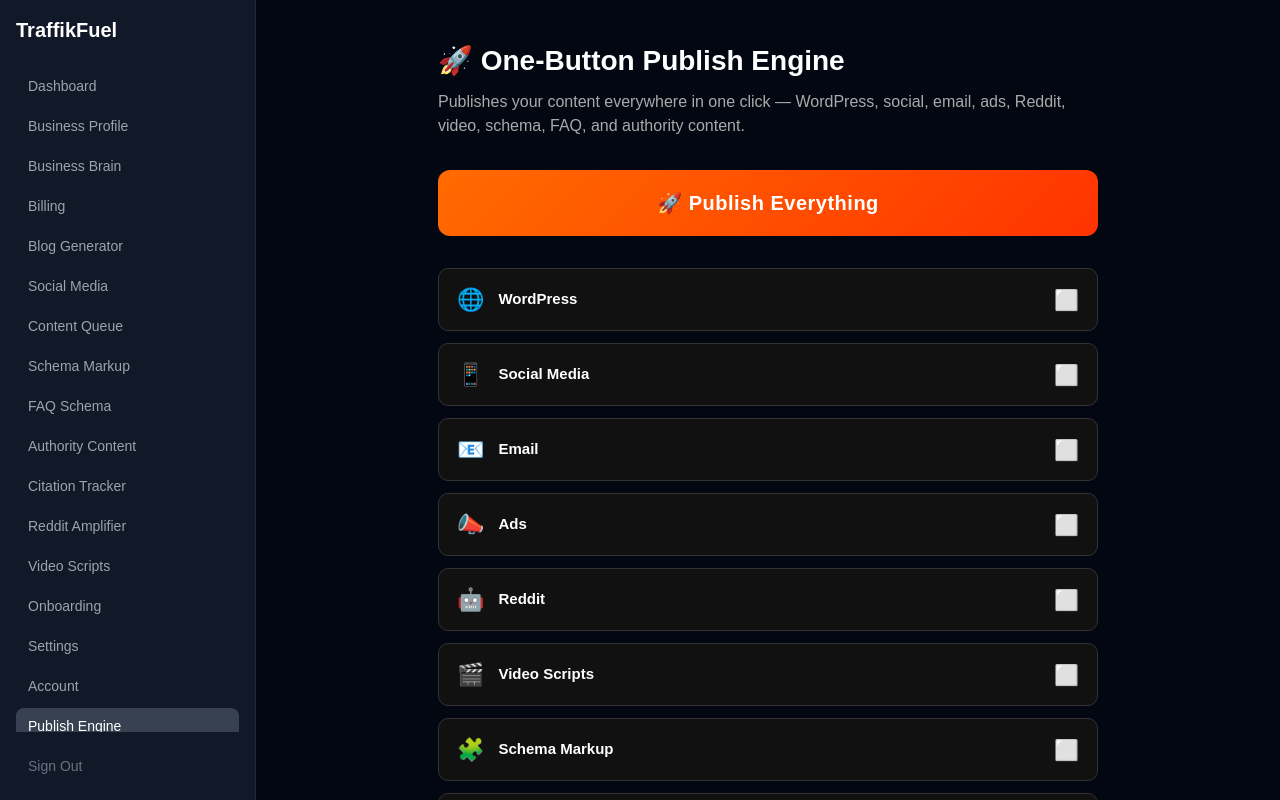
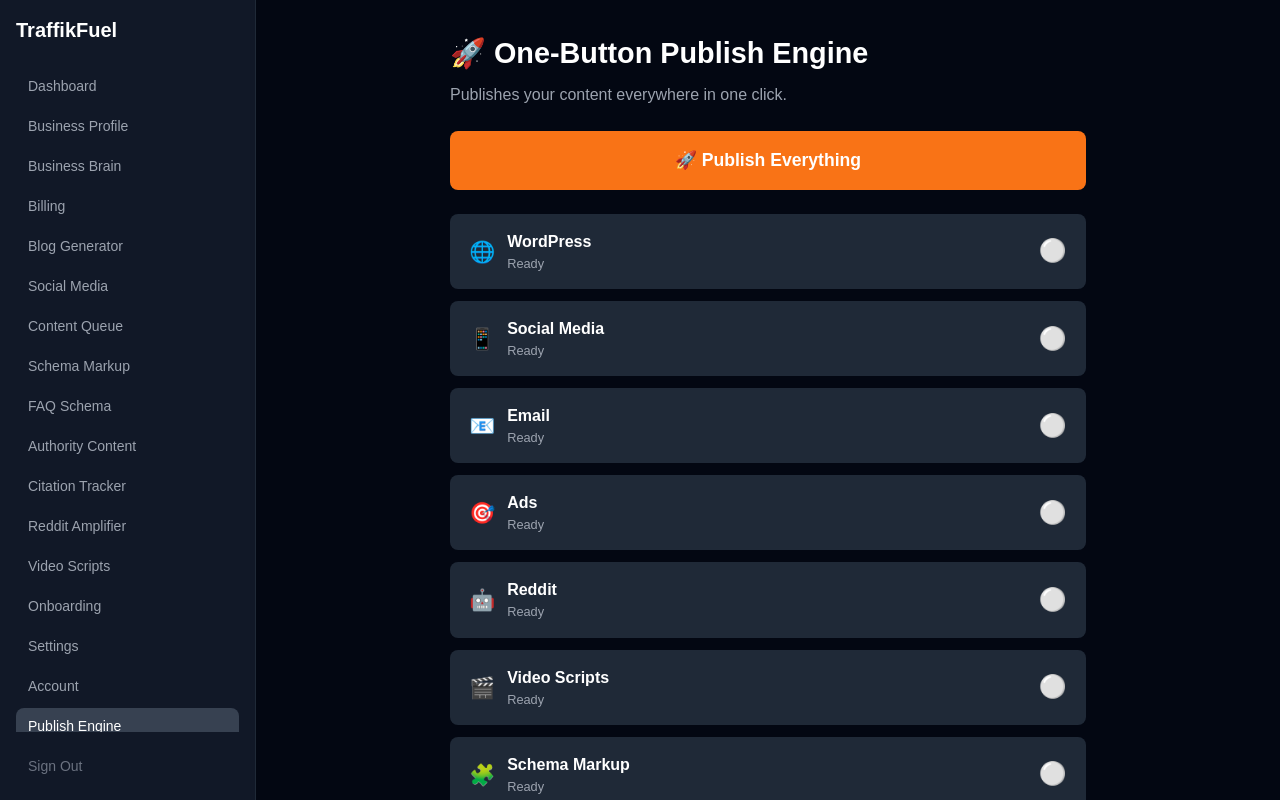
Before and after one commit to thenovarfounder-del/traffikfuel, a Next.js app: page /dashboard/content/publish in a window 1280 px wide. Built offline with nearby package versions, Linux system fonts and the light colour scheme; no server answers.

Commit message:
Fix publish engine page - pass user_id and business_id

```diff
--- a/src/app/dashboard/content/publish/page.tsx
+++ b/src/app/dashboard/content/publish/page.tsx
@@ -1,176 +1,113 @@
 // @ts-nocheck
 'use client'
-
-import { useState } from 'react'
+import { useState, useEffect } from 'react'
 import { supabase } from '@/lib/supabase'
 
 const PLATFORMS = [
   { key: 'wordpress', label: 'WordPress', icon: '🌐' },
   { key: 'social', label: 'Social Media', icon: '📱' },
   { key: 'email', label: 'Email', icon: '📧' },
-  { key: 'ads', label: 'Ads', icon: '📣' },
+  { key: 'ads', label: 'Ads', icon: '🎯' },
   { key: 'reddit', label: 'Reddit', icon: '🤖' },
   { key: 'video', label: 'Video Scripts', icon: '🎬' },
   { key: 'schema', label: 'Schema Markup', icon: '🧩' },
   { key: 'faq', label: 'FAQ Schema', icon: '❓' },
-  { key: 'authority', label: 'Authority Content', icon: '📚' },
+  { key: 'authority', label: 'Authority Content', icon: '📣' },
 ]
-
-type StatusType = 'idle' | 'running' | 'success' | 'skipped' | 'error'
-
-interface PlatformStatus {
-  status: StatusType
-  message: string
-}
 
 export default function PublishEnginePage() {
   const [publishing, setPublishing] = useState(false)
-  const [statuses, setStatuses] = useState<Record<string, PlatformStatus>>(
-    Object.fromEntries(PLATFORMS.map(p => [p.key, { status: 'idle', message: '' }]))
-  )
+  const [statuses, setStatuses] = useState({})
+  const [userId, setUserId] = useState(null)
+  const [businessId, setBusinessId] = useState(null)
   const [done, setDone] = useState(false)
 
-  const updateStatus = (key: string, status: StatusType, message: string) => {
-    setStatuses(prev => ({ ...prev, [key]: { status, message } }))
+  useEffect(() => {
+    async function load() {
+      const { data: { user } } = await supabase.auth.getUser()
+      if (!user) return
+      setUserId(user.id)
+      const { data: profile } = await supabase
+        .from('business_profiles')
+        .select('id')
+        .eq('user_id', user.id)
+        .single()
+      if (profile) setBusinessId(profile.id)
     }
+    load()
+  }, [])
 
-  const handlePublish = async () => {
+  async function handlePublish() {
+    if (!userId || !businessId) {
+      alert('No business profile found. Please complete your Business Profile first.')
+      return
+    }
     setPublishing(true)
     setDone(false)
-    setStatuses(Object.fromEntries(PLATFORMS.map(p => [p.key, { status: 'idle', message: '' }])))
-
-    const { data: { user } } = await supabase.auth.getUser()
-    if (!user) {
-      alert('Not logged in.')
-      setPublishing(false)
-      return
-    }
-
-    const { data: profile } = await supabase
-      .from('business_profiles')
-      .select('*')
-      .eq('user_id', user.id)
-      .single()
-
-    if (!profile) {
-      alert('No business profile found. Please complete your Business Profile first.')
-      setPublishing(false)
-      return
-    }
-
-    for (const platform of PLATFORMS) {
-      updateStatus(platform.key, 'running', 'Publishing...')
+    setStatuses({})
     try {
       const res = await fetch('/api/content/publish', {
         method: 'POST',
         headers: { 'Content-Type': 'application/json' },
-          body: JSON.stringify({ platform: platform.key, userId: user.id, businessId: profile.id }),
+        body: JSON.stringify({ user_id: userId, business_id: businessId })
       })
-        const json = await res.json()
-        if (res.ok && json.success) {
-          updateStatus(platform.key, 'success', json.message || 'Published successfully')
-        } else if (json.skipped) {
-          updateStatus(platform.key, 'skipped', json.message || 'Skipped')
+      const data = await res.json()
+      if (data.results) {
+        setStatuses(data.results)
       } else {
-          updateStatus(platform.key, 'error', json.error || 'Failed')
+        alert(data.error || 'Publish failed')
       }
-      } catch (err) {
-        updateStatus(platform.key, 'error', 'Network error')
+    } catch (e) {
+      alert('Network error — please try again')
     }
-    }
-
     setPublishing(false)
     setDone(true)
   }
 
-  const getIcon = (status: StatusType) => {
-    if (status === 'idle') return '⬜'
-    if (status === 'running') return '⏳'
-    if (status === 'success') return '✅'
-    if (status === 'skipped') return '🟡'
-    if (status === 'error') return '🔴'
-    return '⬜'
+  function getColor(status) {
+    if (status === 'success') return '#22c55e'
+    if (status === 'skipped') return '#f59e0b'
+    if (status === 'error') return '#ef4444'
+    return '#6b7280'
   }
 
-  const getBg = (status: StatusType) => {
-    if (status === 'success') return '#0f2a1a'
-    if (status === 'error') return '#2a0f0f'
-    if (status === 'skipped') return '#2a2200'
-    if (status === 'running') return '#1a1a2a'
-    return '#111'
+  function getDot(status) {
+    if (status === 'success') return '✅'
+    if (status === 'skipped') return '⏭'
+    if (status === 'error') return '❌'
+    return '⚪'
   }
 
   return (
-    <div style={{ maxWidth: '700px', margin: '0 auto', padding: '40px 20px', fontFamily: 'sans-serif', color: '#fff' }}>
-      <h1 style={{ fontSize: '28px', fontWeight: 'bold', marginBottom: '8px' }}>🚀 One-Button Publish Engine</h1>
-      <p style={{ color: '#aaa', marginBottom: '32px' }}>
-        Publishes your content everywhere in one click — WordPress, social, email, ads, Reddit, video, schema, FAQ, and authority content.
-      </p>
+    <div style={{ padding: '2rem', maxWidth: '700px', margin: '0 auto' }}>
+      <h1 style={{ fontSize: '1.8rem', fontWeight: 'bold', marginBottom: '0.5rem' }}>🚀 One-Button Publish Engine</h1>
+      <p style={{ color: '#9ca3af', marginBottom: '1.5rem' }}>Publishes your content everywhere in one click.</p>
 
       <button
         onClick={handlePublish}
         disabled={publishing}
-        style={{
-          width: '100%',
-          padding: '18px',
-          fontSize: '20px',
-          fontWeight: 'bold',
-          background: publishing ? '#333' : 'linear-gradient(135deg, #ff6b00, #ff3300)',
-          color: '#fff',
-          border: 'none',
-          borderRadius: '12px',
-          cursor: publishing ? 'not-allowed' : 'pointer',
-          marginBottom: '32px',
-          letterSpacing: '0.5px',
-        }}
+        style={{ width: '100%', padding: '1rem', background: publishing ? '#374151' : '#f97316', color: 'white', fontWeight: 'bold', fontSize: '1.1rem', borderRadius: '8px', border: 'none', cursor: publishing ? 'not-allowed' : 'pointer', marginBottom: '1.5rem' }}
       >
         {publishing ? '⏳ Publishing...' : '🚀 Publish Everything'}
       </button>
 
-      <div style={{ display: 'flex', flexDirection: 'column', gap: '12px' }}>
-        {PLATFORMS.map(platform => {
-          const s = statuses[platform.key]
+      {PLATFORMS.map(p => {
+        const s = statuses[p.key]
         return (
-            <div
-              key={platform.key}
-              style={{
-                background: getBg(s.status),
-                border: '1px solid #333',
-                borderRadius: '10px',
-                padding: '14px 18px',
-                display: 'flex',
-                alignItems: 'center',
-                gap: '14px',
-                transition: 'background 0.3s',
-              }}
-            >
-              <span style={{ fontSize: '22px' }}>{platform.icon}</span>
-              <div style={{ flex: 1 }}>
-                <div style={{ fontWeight: 'bold', fontSize: '15px' }}>{platform.label}</div>
-                {s.message && (
-                  <div style={{ fontSize: '13px', color: '#aaa', marginTop: '2px' }}>{s.message}</div>
-                )}
+          <div key={p.key} style={{ display: 'flex', alignItems: 'center', justifyContent: 'space-between', background: '#1f2937', borderRadius: '8px', padding: '1rem 1.2rem', marginBottom: '0.75rem' }}>
+            <div style={{ display: 'flex', alignItems: 'center', gap: '0.75rem' }}>
+              <span style={{ fontSize: '1.3rem' }}>{p.icon}</span>
+              <div>
+                <div style={{ fontWeight: 'bold' }}>{p.label}</div>
+                <div style={{ fontSize: '0.8rem', color: '#9ca3af' }}>{s ? s.message : 'Ready'}</div>
               </div>
-              <span style={{ fontSize: '20px' }}>{getIcon(s.status)}</span>
+            </div>
+            <span style={{ fontSize: '1.4rem' }}>{s ? getDot(s.status) : '⚪'}</span>
           </div>
         )
       })}
-      </div>
 
-      {done && (
-        <div style={{
-          marginTop: '28px',
-          padding: '16px',
-          background: '#0f2a1a',
-          border: '1px solid #1a5c2a',
-          borderRadius: '10px',
-          textAlign: 'center',
-          fontSize: '16px',
-          color: '#4ade80',
-        }}>
-          ✅ Publish run complete! Check each platform above for results.
-        </div>
-      )}
+      {done && <p style={{ textAlign: 'center', color: '#4ade80', marginTop: '1rem' }}>✅ Publish run complete! Check each platform above for results.</p>}
     </div>
   )
 }
```
Lines whose indentation alone changed are shown as unchanged.
